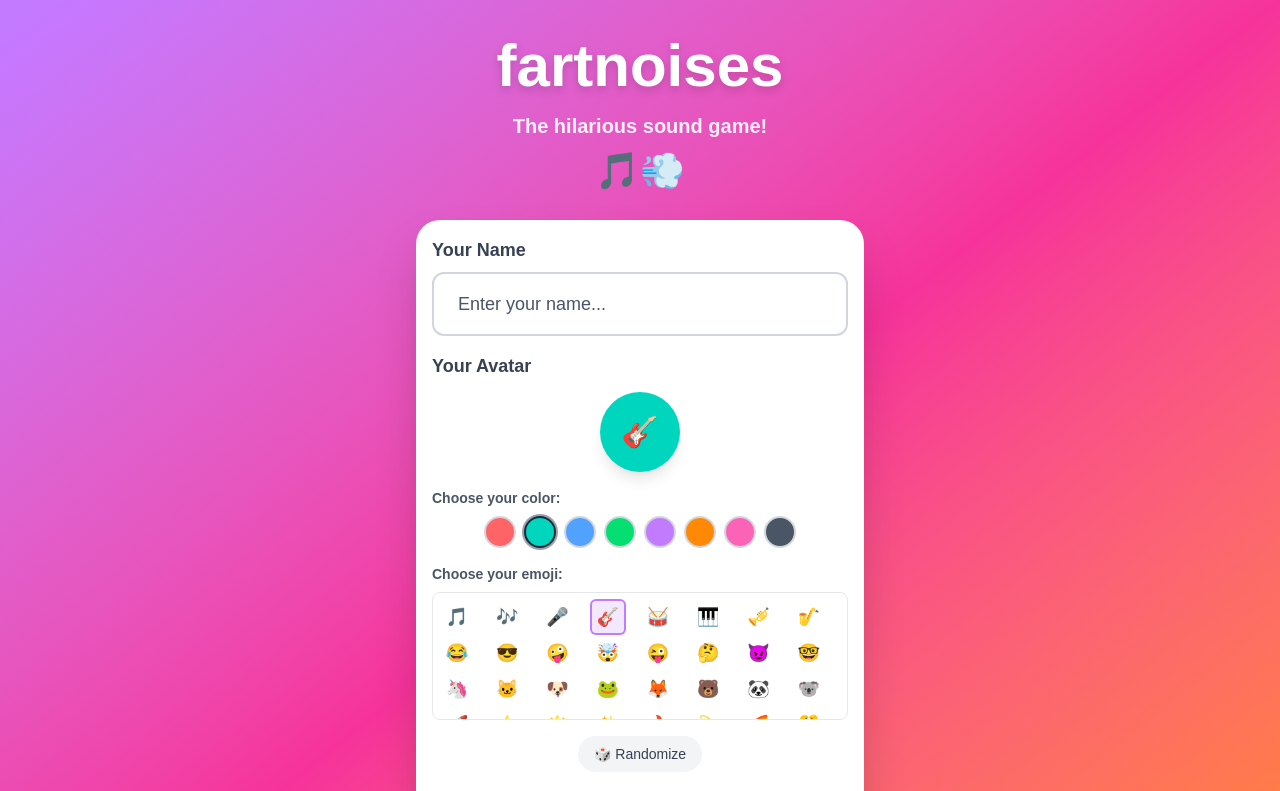
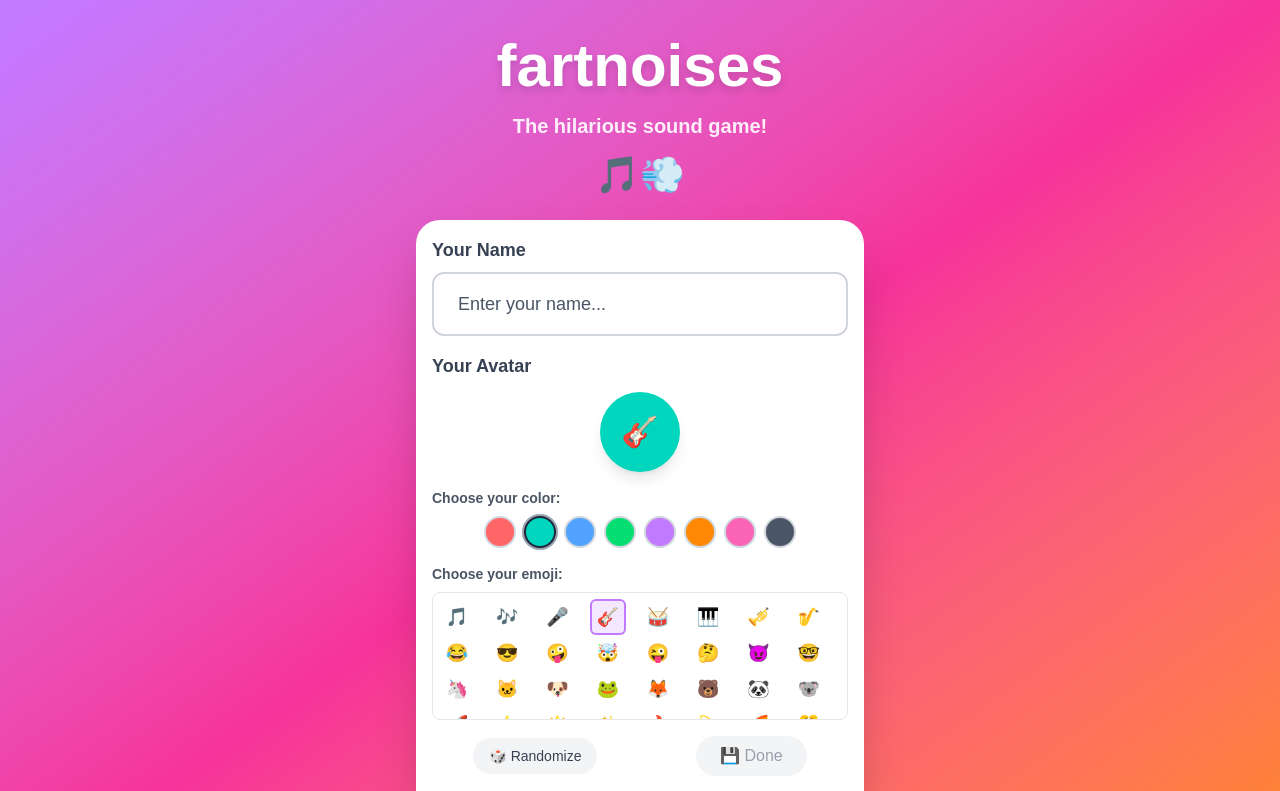
Before and after one commit to metheos/fartnoises, a Next.js app: page / in a window 1280 px wide. Shown: the top 791 px of the page. Built offline with nearby package versions, Linux system fonts and the light colour scheme; no server answers.

Commit message:
feat: simplify player name and avatar editing logic; enhance button states for better UX

```diff
--- a/src/app/page.tsx
+++ b/src/app/page.tsx
@@ -182,7 +182,7 @@ export default function Home() {
           {!mode ? (
             <>
               {/* Player Name Input */}
-              {(!playerName.trim() || isEditingProfile) ? (
+              {isEditingProfile ? (
                 <div className="mb-4">
                   <label className="block text-gray-700 text-lg font-bold mb-2">
                     Your Name
@@ -219,7 +219,7 @@ export default function Home() {
               )}
 
               {/* Player Customization - Show only when editing */}
-              {(!playerName.trim() || isEditingProfile) && (
+              {isEditingProfile && (
                 <div className="mb-6">
                   <label className="block text-gray-700 text-lg font-bold mb-3">
                     Your Avatar
@@ -268,8 +268,10 @@ export default function Home() {
                     </div>
                   </div>
 
+                  <div className="flex justify-around items-center gap-4">
+
                   {/* Random Button */}
-                  <div className="text-center mb-4">
+                  <div className="text-center">
                     <button
                       onClick={() => {
                         setPlayerColor(getRandomColor());
@@ -281,17 +283,17 @@ export default function Home() {
                     </button>
                   </div>
 
-                  {/* Done Editing Button - Only show if we're editing existing profile */}
-                  {playerName.trim() && isEditingProfile && (
+                  {/* Done Editing Button */}
                   <div className="text-center">
                     <button
                       onClick={() => setIsEditingProfile(false)}
-                        className="bg-green-100 hover:bg-green-200 text-green-700 px-6 py-2 rounded-full font-medium transition-colors"
+                      disabled={!playerName.trim()}
+                      className="bg-green-100 hover:bg-green-200 text-green-700 px-6 py-2 rounded-full font-medium transition-colors disabled:bg-gray-100 disabled:text-gray-400 disabled:cursor-not-allowed"
                     >
-                        💾 Save
+                      💾 Done
                     </button>
                   </div>
-                  )}
+                  </div>
                 </div>
               )}
 
@@ -350,7 +352,8 @@ export default function Home() {
                 </>
               )}
 
-              {/* Main Screen Button - Always available */}
+              {/* Main Screen Button - Hide when editing profile */}
+              {!isEditingProfile && (
               <div className="mt-8 pt-6 border-t border-gray-200">
                 <Button
                   onClick={goToMainScreen}
@@ -363,6 +366,7 @@ export default function Home() {
                   For TV/shared display
                 </p>
               </div>
+              )}
             </>
           ) : mode === 'join' ? (
             <>
```
Lines whose indentation alone changed are shown as unchanged.
